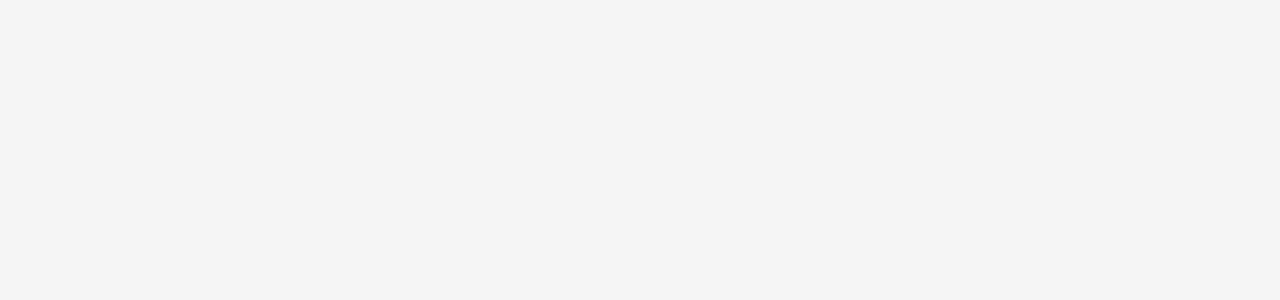
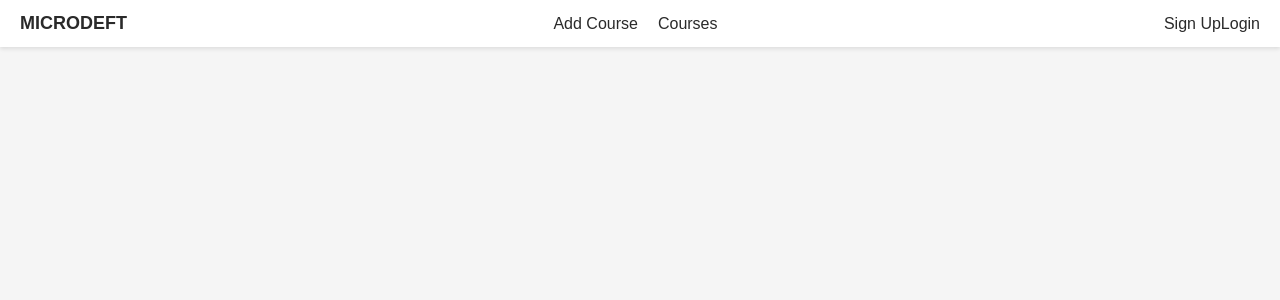
Before and after one commit to Rafid-Al-Ahsan/microdeft_react_test_Rafid-Al-Ahsan, a React (Vite) app: page / in a window 1280 px wide. Shown: the top 300 px of the page. Built offline with nearby package versions, Linux system fonts and the light colour scheme.

Commit message:
navbar added for easier navigation

```diff
--- a/src/component/AddCourse.jsx
+++ b/src/component/AddCourse.jsx
@@ -27,6 +27,8 @@ const AddCourse = () => {
             });
             return;
         }
+
+
 
         try {
             const response = await fetch(`https://react-interview.crd4lc.easypanel.host/api/course`, {
--- /dev/null
+++ b/src/component/Dashboard.jsx
@@ -0,0 +1,10 @@
+
+const Dashboard = () => {
+    return (
+        <div>
+
+        </div>
+    );
+};
+
+export default Dashboard;
--- a/src/component/Main.jsx
+++ b/src/component/Main.jsx
@@ -1,9 +1,12 @@
+import { Outlet } from "react-router-dom";
+import Navbar from "../shared/Navbar";
 
 
 const Main = () => {
     return (
         <div>
-
+            <Navbar></Navbar>
+            <Outlet></Outlet>
         </div>
     );
 };
--- /dev/null
+++ b/src/shared/Navbar.css
@@ -0,0 +1,145 @@
+/* Navbar Container */
+.navbar {
+    background-color: #ffffff;
+    box-shadow: 0 2px 4px rgba(0, 0, 0, 0.1);
+    padding: 10px 20px;
+    position: relative;
+    z-index: 100;
+  }
+
+  .navbar-container {
+    display: flex;
+    align-items: center;
+    justify-content: space-between;
+  }
+
+  /* Logo Styling */
+  .navbar-logo {
+    display: flex;
+    align-items: center;
+    font-size: 18px;
+    font-weight: bold;
+    color: #2a2a2a;
+    flex-grow: 1;
+  }
+
+  .navbar-logo .logo {
+    width: 40px;
+    height: auto;
+    margin-right: 10px;
+  }
+
+  /* Links Styling */
+  .navbar-links {
+    display: flex;
+    list-style: none;
+    gap: 20px;
+    transition: all 0.3s ease-in-out;
+    display: flex;
+    align-items: center;
+  }
+
+  .navbar-links li {
+    position: relative;
+    cursor: pointer;
+    font-size: 16px;
+    color: #2a2a2a;
+    transition: color 0.3s;
+  }
+
+  .navbar-links li:hover {
+    color: #007bff;
+  }
+
+  /* Dropdown Styling */
+  .dropdown-menu {
+    display: none;
+    position: absolute;
+    top: 25px;
+    left: 0;
+    background-color: #ffffff;
+    border: 1px solid #ddd;
+    list-style: none;
+    padding: 10px;
+    box-shadow: 0 2px 4px rgba(0, 0, 0, 0.1);
+    z-index: 100;
+  }
+
+  .dropdown:hover .dropdown-menu {
+    display: block;
+  }
+
+  .dropdown-menu li {
+    padding: 5px 10px;
+    cursor: pointer;
+    font-size: 14px;
+  }
+
+  .dropdown-menu li:hover {
+    background-color: #f0f0f0;
+  }
+
+
+  /* Hamburger Menu */
+  .menu-toggle {
+    background: none;
+    border: none;
+    font-size: 24px;
+    cursor: pointer;
+    color: #2a2a2a;
+    display: none; /* Hidden on desktop */
+  }
+
+  /* Desktop View */
+  @media (min-width: 768px) {
+    .menu-toggle {
+      display: none; /* Ensure hamburger is hidden */
+    }
+
+    .navbar-links {
+      display: flex;
+      gap: 20px;
+      flex-grow: 1;
+      justify-content: center;
+    }
+
+    .navbar-links li:last-child {
+      margin-left: auto; /* Push Contact button to the right */
+    }
+  }
+
+  /* Mobile View */
+  @media (max-width: 768px) {
+    .menu-toggle {
+      display: block; /* Show hamburger on mobile */
+      order: 1;
+    }
+
+    .navbar-logo {
+      order: 2;
+    }
+
+    /* Mobile Navbar */
+    .navbar-links {
+      display: none;
+      flex-direction: column;
+      gap: 10px;
+      position: absolute;
+      top: 60px;
+      left: 0;
+      width: 100%;
+      background-color: #ffffff;
+      padding: 10px;
+      box-shadow: 0 4px 6px rgba(0, 0, 0, 0.1);
+      z-index: 50;
+    }
+
+    .navbar-links.active {
+      display: flex;
+    }
+
+    /* Contact Button at the Bottom */
+    .navbar-links li:last-child {
+      margin-top: 10px;
+    }
+  }
--- /dev/null
+++ b/src/shared/Navbar.jsx
@@ -0,0 +1,50 @@
+import { useState } from "react";
+import "./Navbar.css";
+import { Link } from "react-router-dom";
+
+const Navbar = () => {
+  const [isMenuOpen, setIsMenuOpen] = useState(false);
+  const token = localStorage.getItem("authToken");
+
+  const toggleMenu = () => {
+    setIsMenuOpen(!isMenuOpen);
+  };
+
+  const handleLogout = () => {
+    localStorage.removeItem('authToken');
+    // Redirect to login or homepage
+    window.location.href = '/';
+  };
+
+
+  return (
+    <nav className="navbar">
+      <div className="navbar-container">
+        {/* Hamburger Icon */}
+        <button className="menu-toggle" onClick={toggleMenu}>
+          <span className="menu-icon">&#9776;</span>
+        </button>
+
+        {/* Logo */}
+        <div className="navbar-logo">
+          <Link to="/"><span className="text-[#2485C5]">MICRO</span><span className="text-[#c6c2c2]">DEFT</span></Link>
+        </div>
+
+        {/* Navbar Links */}
+        <ul className={`navbar-links ${isMenuOpen ? "active" : ""}`}>
+          <Link to="/addcourse"><li>Add Course</li></Link>
+          <Link to="/card"><li>Courses</li></Link>
+
+          {/* Contact Button */}
+          <li>
+            {!token && <Link to='/registration'><button className="text-black  px-4 py-2 rounded-lg  transition duration-300">Sign Up</button></Link>}
+            {token && <button onClick={handleLogout} className="text-white bg-[#2485C5] px-4 py-2 rounded-lg hover:bg-[#3ca3e8]  transition duration-300">Logout</button>}
+            {!token && <Link to='/login'><button className="text-white bg-[#2485C5] px-4 py-2 rounded-lg hover:bg-[#3ca3e8]  transition duration-300">Login</button></Link>}
+          </li>
+        </ul>
+      </div>
+    </nav>
+  );
+};
+
+export default Navbar;
```
Also changed, not shown: src/main.jsx (+17 -1 lines), src/assets/micordeft.png (added), src/component/card/Card.jsx (line endings or trailing spaces).
